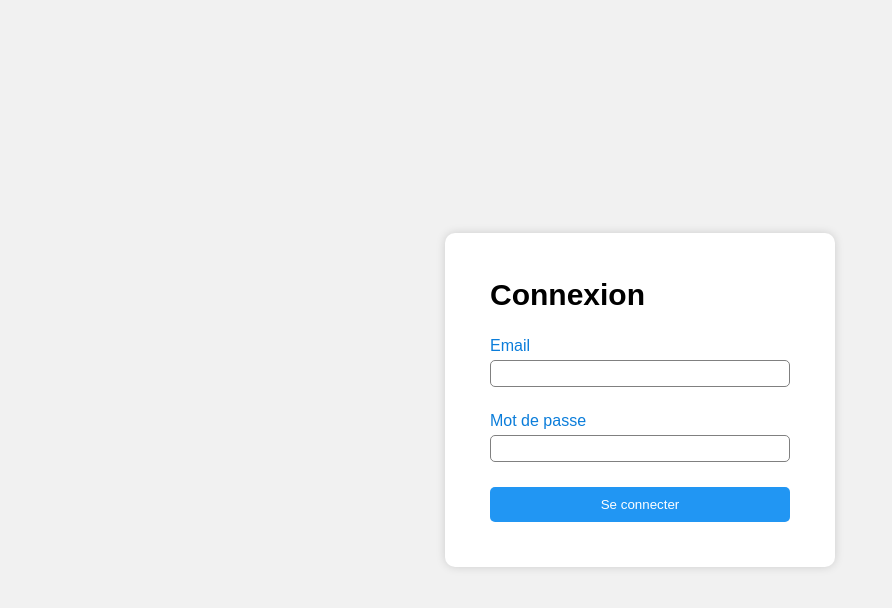
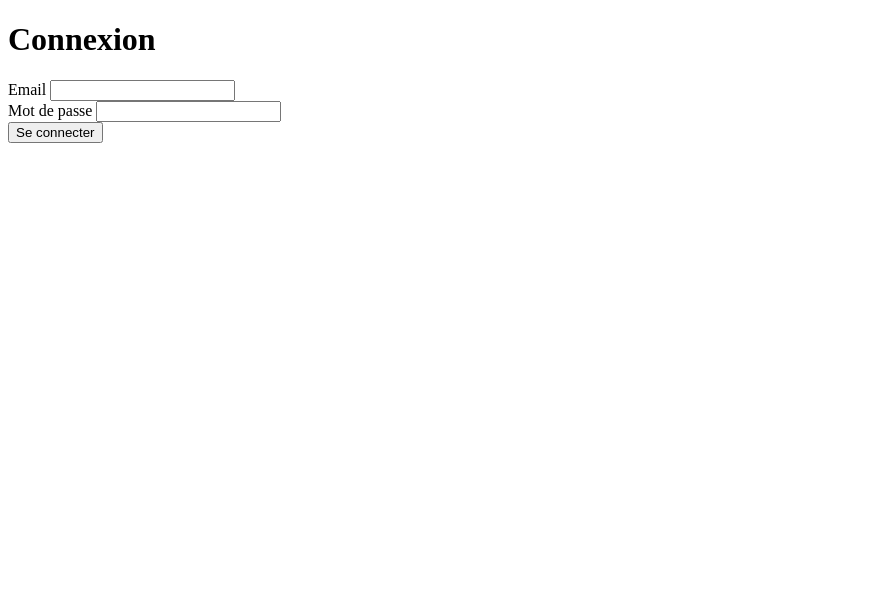
Before and after one commit to SimonLoir/html-css, a plain HTML site: page 2 - demo css/login.html in a window 1280 px wide. Shown: the whole page, without its empty margins (0-892 px from the left). Drawn offline with Linux system fonts and the light colour scheme.

Commit message:
added more comments

```diff
--- a/2 - demo css/login.css
+++ /dev/null
@@ -1,52 +0,0 @@
-body,
-html {
-    height: 100vh;
-    width: 100vw;
-    padding: 0;
-    margin: 0;
-    overflow: hidden;
-    background: #f1f1f1;
-    font-family: sans-serif;
-}
-
-#login-container {
-    position: absolute;
-    top: 50%;
-    left: 50%;
-    transform: translate(-50%, -50%);
-    width: 300px;
-    background: #fff;
-    border-radius: 10px;
-    box-shadow: 0 0 10px rgba(0, 0, 0, 0.15);
-    padding: 45px;
-}
-
-#login-container h1 {
-    font-size: 30px;
-    margin: 0;
-    margin-bottom: 25px;
-}
-
-#login-container input {
-    margin-bottom: 25px;
-    padding: 5px;
-    width: calc(100% - 12px);
-    border: 1px solid gray;
-    border-radius: 5px;
-}
-
-#login-container input[type='submit'] {
-    background: #2196f3;
-    border: 0;
-    padding: 10px;
-    color: #fff;
-    cursor: pointer;
-    width: 100%;
-    margin-bottom: 0;
-}
-
-#login-container label {
-    display: block;
-    color: #0b7dda;
-    margin-bottom: 5px;
-}
--- a/2 - demo css/login.html
+++ b/2 - demo css/login.html
@@ -5,7 +5,6 @@
         <meta http-equiv="X-UA-Compatible" content="IE=edge" />
         <meta name="viewport" content="width=device-width, initial-scale=1.0" />
         <title>Se connecter</title>
-        <link rel="stylesheet" href="login.css" />
     </head>
     <body>
         <div id="login-container">
```
Also changed, not shown: 2 - demo css/boxes.css (+18 -0 lines), 2 - demo css/boxes.html (+2 -0 lines), 2 - demo css/style.css (+38 -12 lines).
